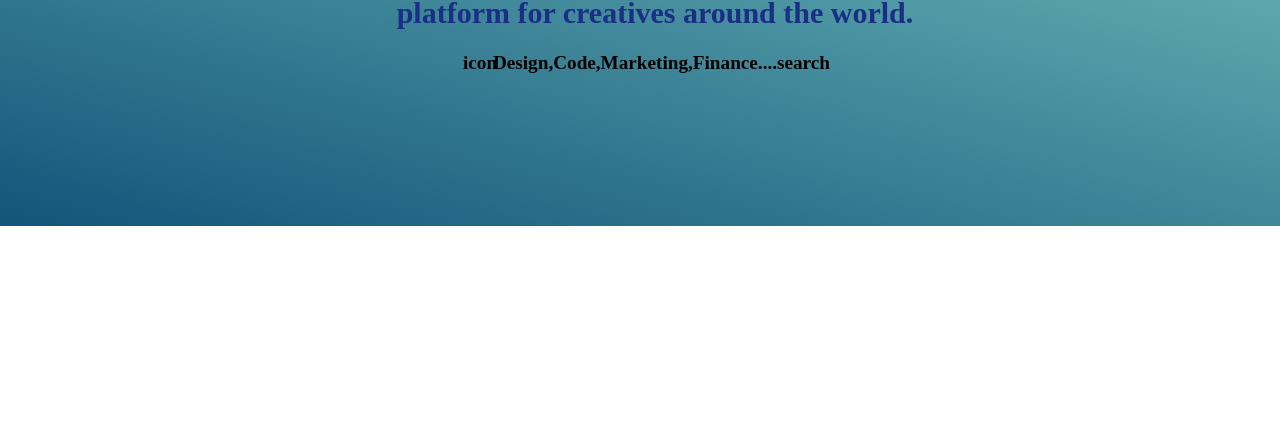
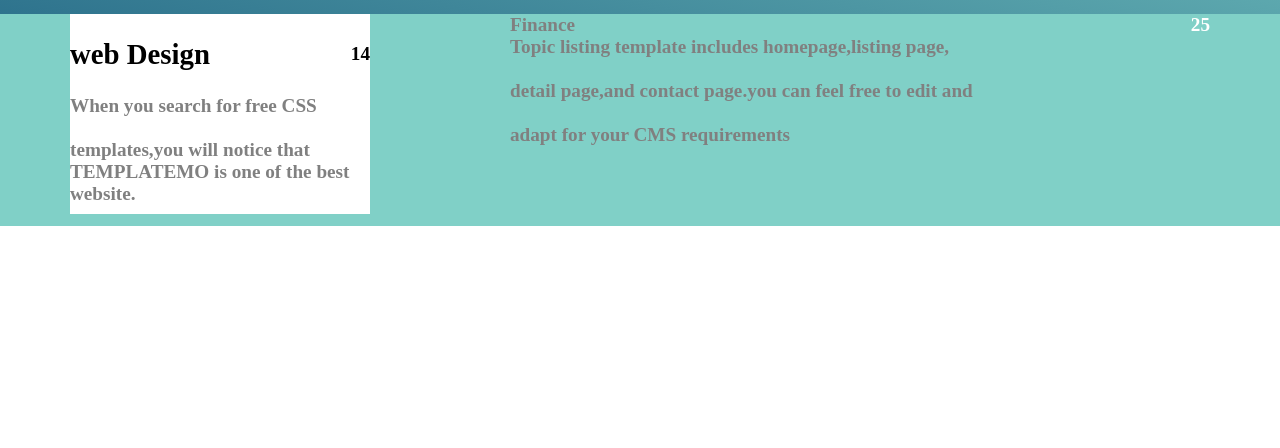
Before and after one commit to MUKKU1678900/discover-page, a website: page index.html in a window 1280 px wide. Shown: the part 352-800 px from the top of the page. Drawn offline with Linux system fonts and the light colour scheme.

Commit message:
Save changes

```diff
--- a/index.html
+++ b/index.html
@@ -45,7 +45,29 @@
   <div class="icon2"> search</div>
 
 </div>
+  <div class="section2">
+  <div class="card1">
+    <div class="web">
+    <h2>web Design</h2>
+      <span>14</span>
 
+
+  </div>
+  <h4>When you search for free CSS</h4><br>
+    <h4> templates,you will notice that </h4>
+   <h4>TEMPLATEMO is one of the best website.</h4>
+  </div>
+
+  <div class="card2">
+    <div class="finance">
+      <h4>Finance</h4>
+      <span>25</span>
+    </div>
+    <h4>Topic listing template includes homepage,listing page,</h4><br>
+    <h4>detail page,and contact page.you can feel free to edit and</h4><br>
+    <h4>adapt for your CMS requirements</h4>
+  </div>
+  </div>
 </div>
 
 
--- a/styles.css
+++ b/styles.css
@@ -101,3 +101,38 @@ h1{
 display: flex;
 justify-content: center;
 }
+.section2{
+  background-color: #80d0c7;
+  height: 400px;
+display: flex;
+justify-content: space-around;
+margin:0px;
+}
+.card1{
+height:200px;
+width:300px;
+margin: 0px;
+background-color: white;
+}
+.card2{
+height:200px;
+width:700px;
+background-color: #80d0c7;
+}
+.web{
+  display: flex;
+  justify-content: space-between;
+  align-items:anchor-center;
+  margin: 0px;
+}
+h4{
+  margin:0px;
+  color: grey;
+}
+.finance{
+  color: white;
+  display: flex;
+  justify-content: space-between;
+  align-items:anchor-center;
+  margin:0px;
+}
```
